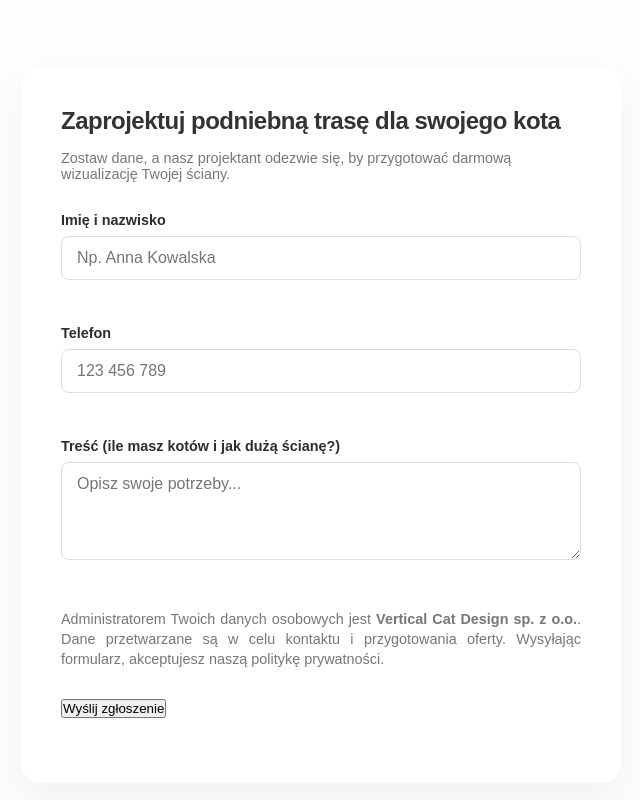
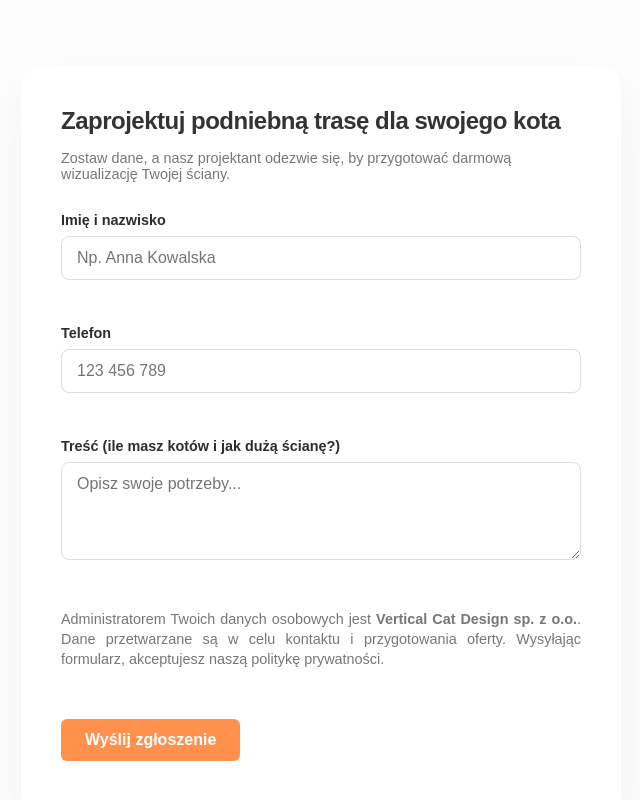
Before and after one commit to jlbdnrczk/landing-page-cat-furniture, a website built with Vite: page index.html in a window 1280 px wide. Shown: the part 4347-5147 px from the top of the page, without its empty margins (319-959 px from the left). Built offline with nearby package versions, Linux system fonts and the light colour scheme; a web font is replaced by a local one.

Commit message:
Updated id in button & added css style - version 2

```diff
--- a/index.html
+++ b/index.html
@@ -217,7 +217,7 @@
           </p>
         </div>
 
-        <button type="submit" id="submit-lead-form" class="btn-primary btn-large">Wyślij zgłoszenie</button>
+        <button type="submit" id="submit-lead-form" class="btn-primary">Wyślij zgłoszenie</button>
       </form>
     </div>
   </section>
--- a/src/css/components.css
+++ b/src/css/components.css
@@ -10,7 +10,7 @@
     border-radius: 6px;
 }
 
-.submit-lead-form {
+.btn-primary {
     margin-top: 20px;
     padding: 12px 24px;
     background-color: #ff914d;
```
